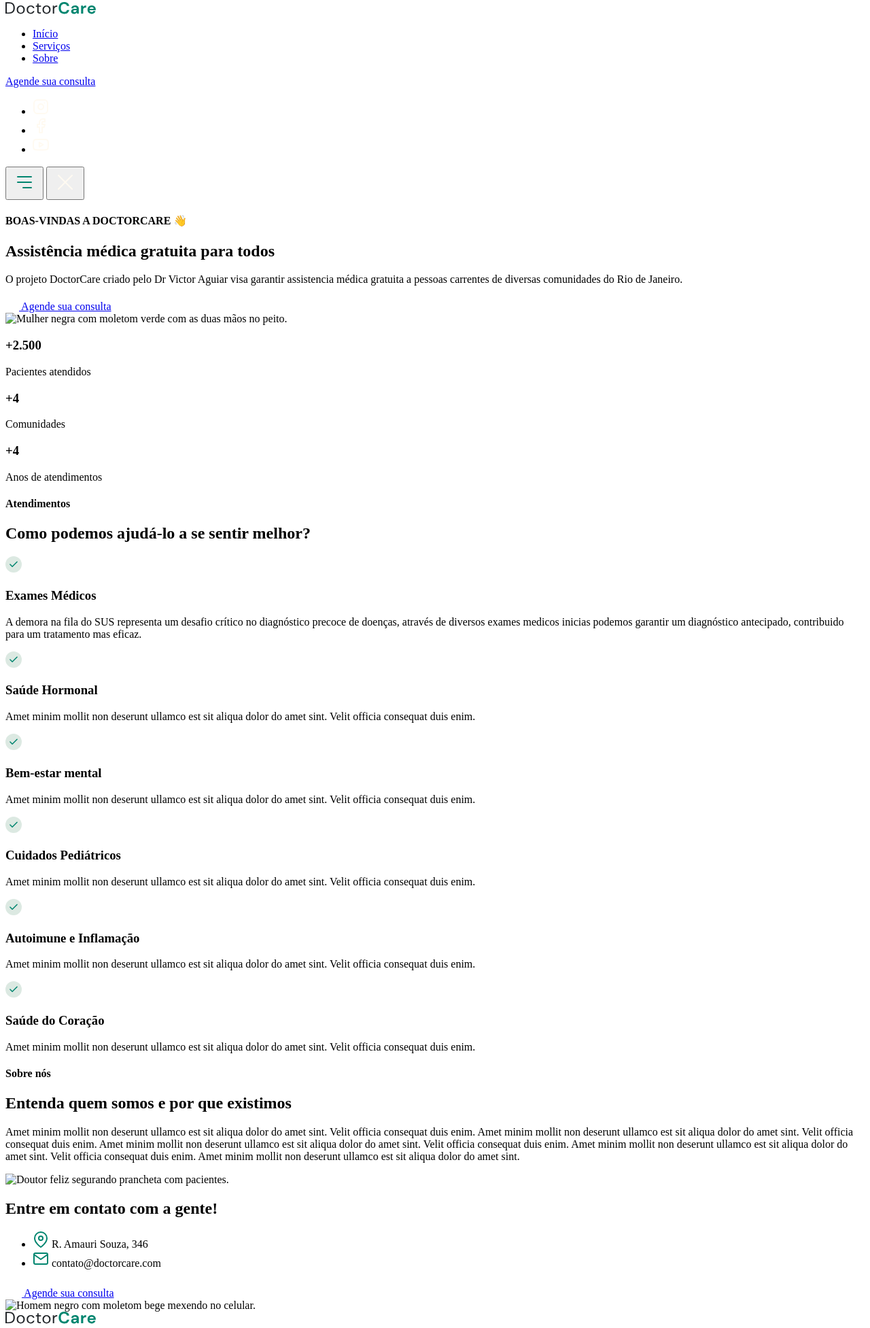
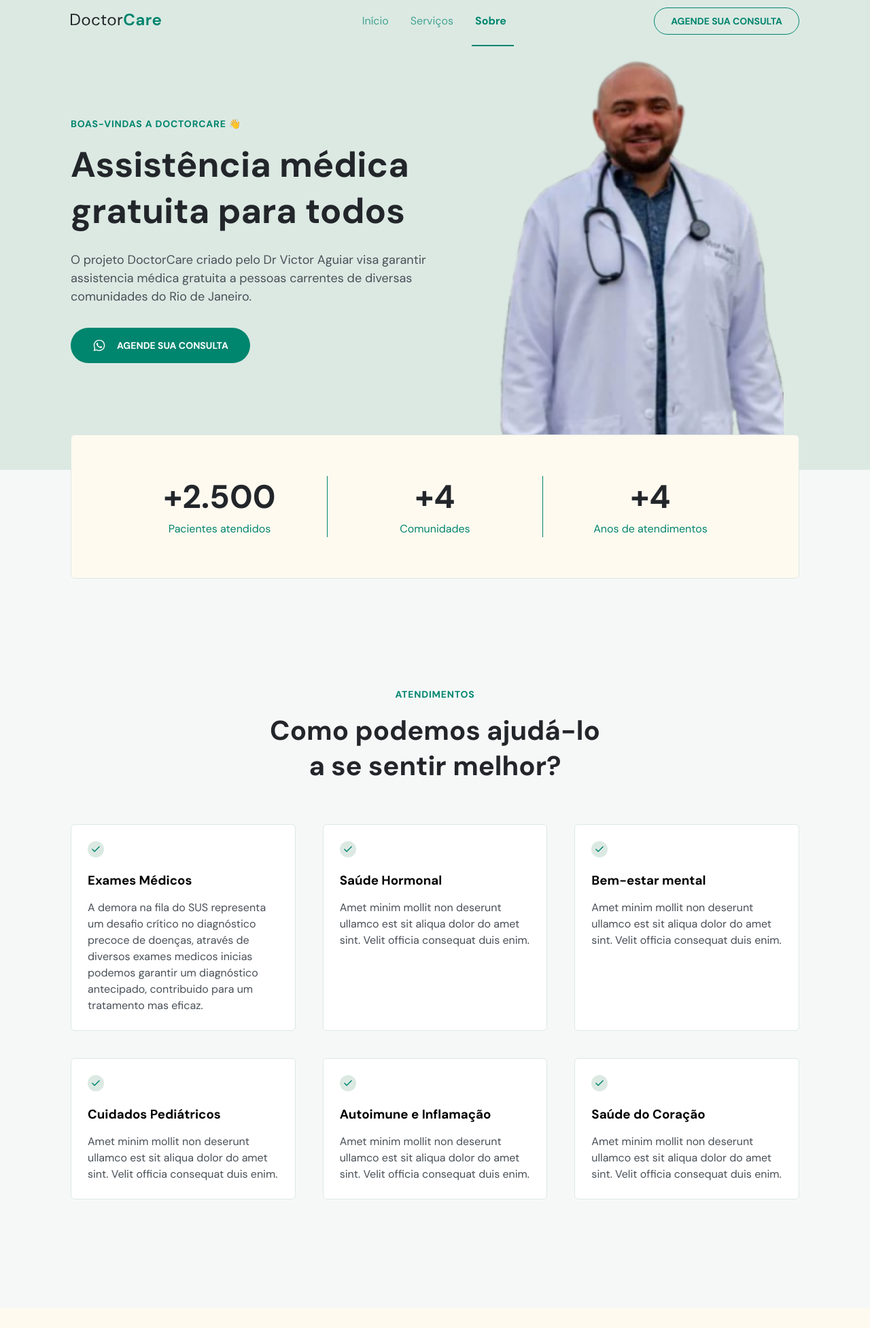
Before and after one commit to vinimax001/DoctorCare, a plain HTML site: page index.html in a window 1280 px wide. Shown: the part 5-1958 px from the top of the page at 68% size. Drawn offline with nearby package versions, Linux system fonts and the light colour scheme; a script that the page names is missing; files whose address does not match are found by name.

Commit message:
finished style and Js settings

```diff
--- /dev/null
+++ b/assets/Js/main.js
@@ -0,0 +1,75 @@
+const navigation = document.querySelector('#navigation')
+
+function onScroll() {
+  showNavOnScroll()
+  showBackToTopButtonOnScroll()
+
+  activateMenuAtCurrentSection(home)
+  activateMenuAtCurrentSection(services)
+  activateMenuAtCurrentSection(about)
+  activateMenuAtCurrentSection(contact)
+}
+
+function activateMenuAtCurrentSection(section) {
+  const targetLine = scrollY + innerHeight / 2
+
+  const sectionTop = section.offsetTop
+  const sectionHeight = section.offsetHeight
+  const sectionTopReachOrPassedTargetLine = targetLine >= sectionTop
+  const sectionEndsAt = sectionTop + sectionHeight
+
+  const sectionEndPassedTargetLine = sectionEndsAt <= targetLine
+
+  const sectionBoundaries =
+    sectionTopReachOrPassedTargetLine && !sectionEndPassedTargetLine
+
+  const sectionId = section.getAttribute('id')
+  const menuElement = document.querySelector(`.menu a[href*=${sectionId}]`)
+
+  menuElement.classList.remove('active')
+
+  if (sectionBoundaries) {
+    menuElement.classList.add('active')
+  }
+}
+
+function showNavOnScroll() {
+  if (scrollY > 0) {
+    navigation.classList.add('scroll')
+  } else {
+    navigation.classList.remove('scroll')
+  }
+}
+
+function showBackToTopButtonOnScroll() {
+  if (scrollY > 550) {
+    backToTopButton.classList.add('show')
+  } else {
+    backToTopButton.classList.remove('show')
+  }
+}
+
+function openMenu() {
+  document.body.classList.add('menu-expanded')
+}
+
+function closeMenu() {
+  document.body.classList.remove('menu-expanded')
+}
+
+ScrollReveal({
+  origin: 'top',
+  distance: '30px',
+  duration: 700
+}).reveal(
+  `#home,
+  #home img,
+  #home .stats,
+  #services,
+  #services header,
+  #services .card,
+  #about,
+  #about header,
+  #about p,
+  #about img`
+)
--- a/assets/css/styles.css
+++ b/assets/css/styles.css
@@ -487,3 +487,281 @@
 
     transform: translateY(0);
   }
+
+  /*===== RESPONSIVO (DESKTOP) ====================================*/
+
+@media (min-width: 1024px) {
+    /*===== GERAL =======================================*/
+
+    body {
+      overflow: auto;
+    }
+
+    .wrapper {
+      width: min(112rem, 100%);
+      display: grid;
+    }
+
+    section {
+      padding-block: 16rem;
+    }
+
+    body section h2 {
+      font-size: 4rem;
+      line-height: 5.2rem;
+    }
+
+    .col-a {
+      grid-area: A;
+    }
+
+    .col-b {
+      grid-area: B;
+    }
+
+    /*===== NAVEGATION ==================================*/
+
+    /*Reset*/
+    nav#navigation .wrapper * {
+      margin: 0;
+      padding: 0;
+      visibility: initial;
+      display: initial;
+      opacity: initial;
+      flex-direction: initial;
+      position: initial;
+      font-size: initial;
+      transform: initial;
+      color: initial;
+      background-color: initial;
+      font-weight: initial;
+      filter: initial;
+    }
+
+    nav#navigation .close-menu,
+    nav#navigation .open-menu,
+    nav#navigation .social-links {
+      display: none;
+    }
+
+    nav#navigation .menu {
+      display: flex;
+      align-items: center;
+      justify-content: space-between;
+      width: 60%;
+    }
+
+    nav#navigation .menu ul:nth-child(1) {
+      display: flex;
+      gap: 3.2rem;
+    }
+
+    nav#navigation .menu ul li a {
+      color: var(--primary-color);
+      opacity: 0.7;
+
+      transition: opacity 0.4s;
+    }
+
+    nav#navigation .menu a.button {
+      display: flex;
+      justify-content: center;
+      align-items: center;
+      padding: 1rem 2.4rem;
+
+      border: 1px solid var(--primary-color);
+      border-radius: 4rem;
+
+      color: var(--primary-color);
+      font-weight: 700;
+      font-size: 1.4rem;
+      line-height: 1.8rem;
+      text-transform: uppercase;
+    }
+
+    nav#navigation .menu a.button:hover {
+      background-color: var(--primary-color);
+      border: none;
+      color: white;
+    }
+
+    nav#navigation.scroll .menu ul li a {
+      color: var(--brand-light-2);
+      opacity: 0.6;
+    }
+
+    nav#navigation.scroll .menu a.button {
+      border-color: white;
+      color: white;
+    }
+
+    nav#navigation .menu ul li a.active,
+    nav#navigation .menu ul li a:hover {
+      opacity: 1;
+      font-weight: 700;
+    }
+
+    nav#navigation.scroll .menu ul li a.active,
+    nav#navigation.scroll .menu ul li a:hover {
+      opacity: 1;
+    }
+
+    nav#navigation .menu ul li a::after {
+      content: '';
+      width: 0%;
+      height: 2px;
+      background-color: var(--primary-color);
+
+      display: block;
+
+      position: relative;
+      bottom: -2rem;
+      left: -0.5rem;
+
+      transition: width 0.2s;
+    }
+
+    nav#navigation.scroll .menu ul li a::after {
+      background-color: white;
+    }
+
+    nav#navigation .menu ul li a:hover::after,
+    nav#navigation .menu ul li a.active::after {
+      padding-inline: 0.8rem;
+      width: 100%;
+    }
+
+    nav#navigation.scroll .menu a.button:hover,
+    nav#navigation.scroll .menu a.button.active {
+      background-color: var(--primary-color);
+      filter: brightness(1.3);
+      border: none;
+    }
+
+    /*===== HOME ========================================*/
+
+    #home::before {
+      height: calc(96% - var(--nav-height));
+    }
+
+    #home {
+      padding-top: var(--nav-height);
+    }
+
+    #home .wrapper {
+      grid-template-columns: 60.5rem 1fr;
+      grid-template-areas:
+        'A B'
+        'C C';
+    }
+
+    #home .col-a {
+      text-align: left;
+      align-self: center;
+    }
+
+    #home h1 {
+      font-size: 5.2rem;
+    }
+
+    #home .content p {
+      font-size: 1.8rem;
+    }
+
+    #home .stats .stat + .stat {
+      border-left: 1px solid var(--primary-color);
+    }
+
+    #home .stats .stat {
+      flex: 1;
+    }
+
+    #home .stats {
+      grid-area: C;
+
+      flex-direction: row;
+      padding: 6rem;
+      gap: 0;
+    }
+
+    #home .button {
+      margin: 0;
+    }
+
+    #home img {
+      width: 42rem;
+    }
+
+    /*===== SERVICES ====================================*/
+
+    #services h2 {
+      width: 49.7rem;
+      margin-inline: auto;
+    }
+
+    #services .cards {
+      flex-direction: row;
+      flex-wrap: wrap;
+      gap: 4rem;
+    }
+
+    #services .card {
+      width: 30%;
+      flex-grow: 1;
+    }
+
+    /*===== ABOUT =======================================*/
+
+    #about .wrapper {
+      grid-template-columns: 48rem 1fr;
+      grid-template-areas: 'B A';
+
+      gap: 6.7rem;
+    }
+
+    #about .col-a {
+      align-self: center;
+    }
+
+    #about .content p {
+      margin-bottom: 0;
+    }
+
+    /*===== CONTACT =====================================*/
+
+    #contact .wrapper {
+      grid-template-columns: 1fr 57.5rem;
+      grid-template-areas: 'A B';
+    }
+
+    #contact .col-a h2 {
+      width: 40.4rem;
+    }
+
+    /*===== FOOTER ======================================*/
+
+    footer {
+      padding-block: 8rem;
+    }
+
+    footer .wrapper {
+      grid-template-columns: 1fr 1fr;
+      grid-template-areas: 'A B';
+    }
+
+    footer .col-a {
+      align-self: center;
+    }
+
+    footer .col-b {
+      align-self: center;
+    }
+
+    footer p {
+      margin-bottom: 0;
+    }
+
+    footer .social-links {
+      justify-content: flex-end;
+    }
+  }
--- a/index.html
+++ b/index.html
@@ -9,7 +9,7 @@
       href="https://fonts.googleapis.com/css2?family=DM+Sans:wght@400;700&display=swap"
       rel="stylesheet"
     />
-    <link rel="stylesheet" href="./assets/css/style.css" />
+    <link rel="stylesheet" href="assets/css/styles.css" />
 
     <title>DoctorCare Victor Aguiar</title>
 </head>
@@ -270,8 +270,8 @@
 
           <div class="col-b">
             <img
-              src="./assets/mulher-negra-com-moletom-verde-com-as-duas-maos-no-peito.png"
-              alt="Mulher negra com moletom verde com as duas mãos no peito."
+              src="assets/images/victorcare.png"
+              alt="Foto do Dr Victor."
             />
           </div>
 
@@ -453,26 +453,20 @@
         <div class="wrapper">
           <div class="col-a">
             <header>
-              <h4>Sobre nós</h4>
-              <h2>Entenda quem somos e por que existimos</h2>
+              <h4>Sobre o projeto</h4>
+              <h2>Entenda quem sou e por que o projeto existe.</h2>
             </header>
             <div class="content">
               <p>
-                Amet minim mollit non deserunt ullamco est sit aliqua dolor do
-                amet sint. Velit officia consequat duis enim. Amet minim mollit
-                non deserunt ullamco est sit aliqua dolor do amet sint. Velit
-                officia consequat duis enim. Amet minim mollit non deserunt
-                ullamco est sit aliqua dolor do amet sint. Velit officia consequat
-                duis enim. Amet minim mollit non deserunt ullamco est sit aliqua
-                dolor do amet sint. Velit officia consequat duis enim. Amet minim
-                mollit non deserunt ullamco est sit aliqua dolor do amet sint.
+                Sou um residente de medicina que acredita na medicina como um ato de amor e serviço. Minha paixão pela saúde me levou a dedicar minha vida a cuidar de quem mais precisa. Acredito que cada pessoa merece ter acesso a um atendimento médico digno e de qualidade, independentemente de sua condição social. <br>
+                Existo para ser um farol de esperança em meio à escuridão da falta de acesso à saúde. Sei que a doença pode roubar a alegria e a dignidade, e quero devolver a cada paciente a chance de uma vida plena e saudável. Minha missão é levar cuidado e acolhimento a quem se sente esquecido e desamparado.
               </p>
             </div>
           </div>
 
           <div class="col-b">
             <img
-              src="./assets/doutor-feliz-segurando-prancheta-com-pacientes.png"
+              src="assets/images/atendimento.png"
               alt="Doutor feliz segurando prancheta com pacientes."
             />
           </div>
@@ -537,7 +531,7 @@
                     />
                   </svg>
 
-                  contato@doctorcare.com
+                  victorlucas.aguiar@gmail.com
                 </li>
               </ul>
 
@@ -566,8 +560,8 @@
 
           <div class="col-b">
             <img
-              src="./assets/homem-negro-com-moletom-bege-mexendo-no-celular.png"
-              alt="Homem negro com moletom bege mexendo no celular."
+              src="assets/images/contato.png"
+              alt="Pessoas Atendidas no projecto."
             />
           </div>
         </div>
```
Also changed, not shown: 1 other file.
